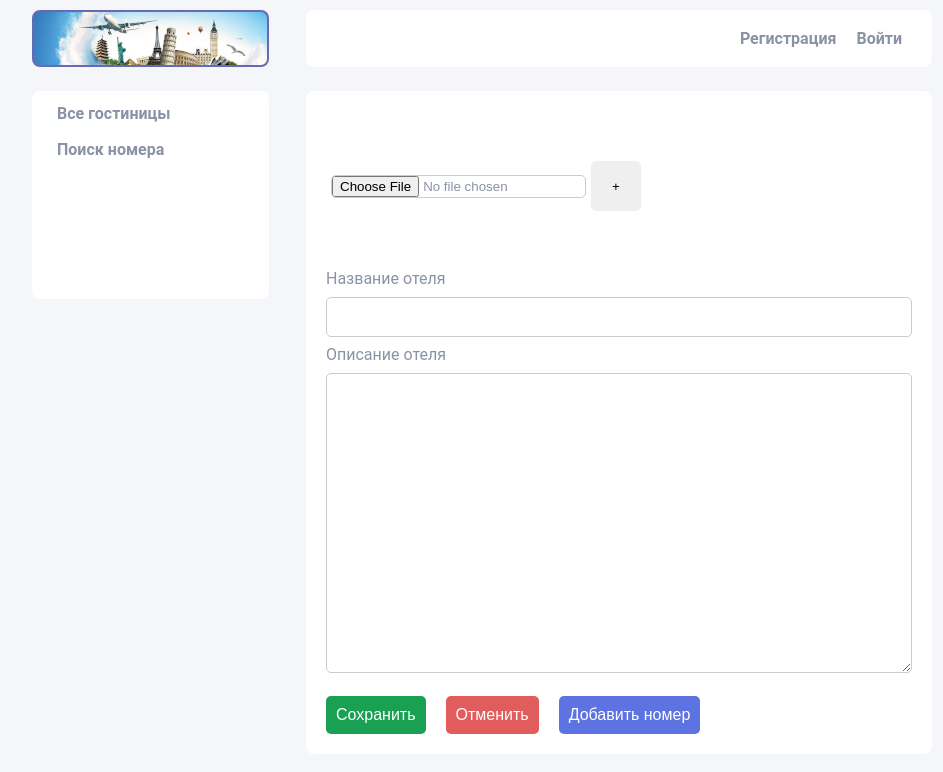
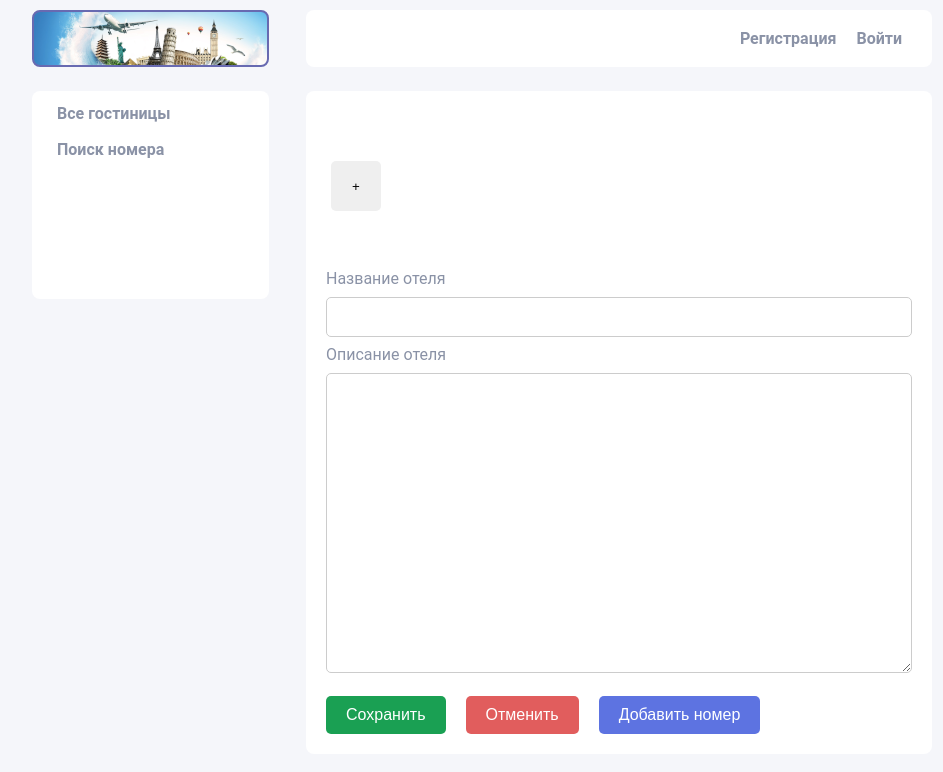
Before and after one commit to ozkostay/fjs-diplom, a React (Create React App) app in the folder frontend/: page /addhotel in a window 1280 px wide. Shown: the top 772 px of the page, without its empty margins (158-1101 px from the left). Built offline with nearby package versions, Linux system fonts and the light colour scheme.

Commit message:
red border on IMG

```diff
--- a/frontend/src/App.css
+++ b/frontend/src/App.css
@@ -34,21 +34,16 @@ body {
 .logo-link {
   box-sizing: border-box;
   width: 237px;
-  /* background-color: #ffffff; */
   background-image: url(../src/pics/logo.png);
   border: 2px solid #686ab1;
   border-radius: 8px;
   margin: 0 37px 0 0;
   text-align: center;
-  /* font-weight: 700; */
-  /* height: 57px; */
 }
 
 .logo-img {
   box-sizing: border-box;
 }
-
-
 
 .header-main {
   box-sizing: border-box;
@@ -316,24 +311,23 @@ body {
 
 .addhoyel-btn.green {
   background-color: #1aa053;
-  padding: 10px;
+  padding: 10px 20px;
 }
 
 .addhoyel-btn.red {
   background-color: #e15d5d;
-  padding: 10px;
+  padding: 10px 20px;
 }
 
 .addhoyel-btn.blue {
   background-color: #5d73e1;
-  padding: 10px;
+  padding: 10px 20px;
 }
 
 .addhotel-preview {
   box-sizing: border-box;
   min-height: 150px;
   width: 100%;
-  padding: 5px;
   display: flex;
   justify-content: left;
   align-items: center;
@@ -341,13 +335,13 @@ body {
 }
 
 .addhotel-pics-preview {
-  width: calc((100% - 29px) / 2);
-  height: 120px;
+  height: 110px;
+  width: auto;
   border: 1px solid black;
   margin: 5px;
   background-color: #adb5bd;
   border-radius: 5px;
-  border: none;
+  border: 3px solid white;
 }
 
 .addhotel-pics-btn {
@@ -355,3 +349,7 @@ body {
   height: 50px;
   margin: 5px;
 }
+
+.addhotel-input-file {
+  display: none;
+}
--- a/frontend/src/components/hotels/AddHotelPics.jsx
+++ b/frontend/src/components/hotels/AddHotelPics.jsx
@@ -1,27 +1,84 @@
-import React, { useState } from "react";
+import React, { useRef, useState } from "react";
 import { useSelector, useDispatch } from "react-redux";
 
 export default function AddHotelPics() {
   // const { user } = useSelector((state) => state.crUser);
-  const [pics, setPics] = useState([]);
+  const [picsArray, setPicsArray] = useState([]);
+  const [startFile, setStartFile] = useState(null);
+  // const [startFile, setStartFile] = useState(null);
+  const inputFile = useRef(null);
   const dispatch = useDispatch();
 
-  // useEffect(() => {
-  //   console.log('useEffect ', user);
-  // }, []);
   function fnPics2Arr(e) {
-    console.log('EVENT FILE', e.target);
+    const preArray = [...picsArray];
+    const inputArray = Array.from(e.target.files);
+    console.log("EVENT FILE 111", inputArray);
+    inputArray.forEach((i) => preArray.push(i));
+    console.log("EVENT FILE 222", preArray);
+    setPicsArray(preArray);
+  }
+
+  function fnClickPlus() {
+    inputFile.current.click();
+  }
+
+  function fnOnDragStart(e, item, index) {
+    console.log(item, index);
+    // setStartFile(item);
+  }
+
+  function fnOnDragLeave(e) {
+    e.target.style.border = '3px solid white';
+  }
+
+  function fnOnDragEnd(e) {
+    // e.target.style.border = 'none';
+  }
+
+  function fnOnDragOver(e) {
+    e.preventDefault();
+    e.target.style.border = '3px solid red';
+  }
+
+  function fnOnDrop(e, item) {
+    e.preventDefault();
+    console.log(item);
+    e.target.style.border = '3px solid white';
+    // const tempArray = [...picsArray];
+    // const imageFrom = tempArray.splice();
   }
 
   return (
     <>
-      <div className="addhotel-preview">
-        <input type="file" onChange={fnPics2Arr}/>
-        {/* <div className="addhotel-pics-preview">1</div>
-        <div className="addhotel-pics-preview">2</div>
-        <div className="addhotel-pics-preview">1</div> */}
+      <div>
+        <input
+          ref={inputFile}
+          type="file"
+          className="addhotel-input-file"
+          multiple
+          onChange={fnPics2Arr}
+        />
+        <div className="addhotel-preview">
+          {picsArray.length > 0 &&
+            picsArray.map((item, index) => (
+              <img
+                key={new Date() + Math.random()}
+                alt="not found"
+                className="addhotel-pics-preview"
+                src={URL.createObjectURL(item)}
+                draggable={true}
+                onDragStart={(e) => fnOnDragStart(e, item, index)}
+                onDragLeave={(e) => fnOnDragLeave(e)}
+                onDragEnd={(e) => fnOnDragEnd(e)}
+                onDragOver={(e) => fnOnDragOver(e)}
+                onDrop={(e) => fnOnDrop(e, item)}
+              />
+            ))}
 
-        <button className="addhotel-pics-btn">+</button>
+          <button className="addhotel-pics-btn" onClick={fnClickPlus}>
+            +
+          </button>
+        </div>
       </div>
     </>
   );
```
